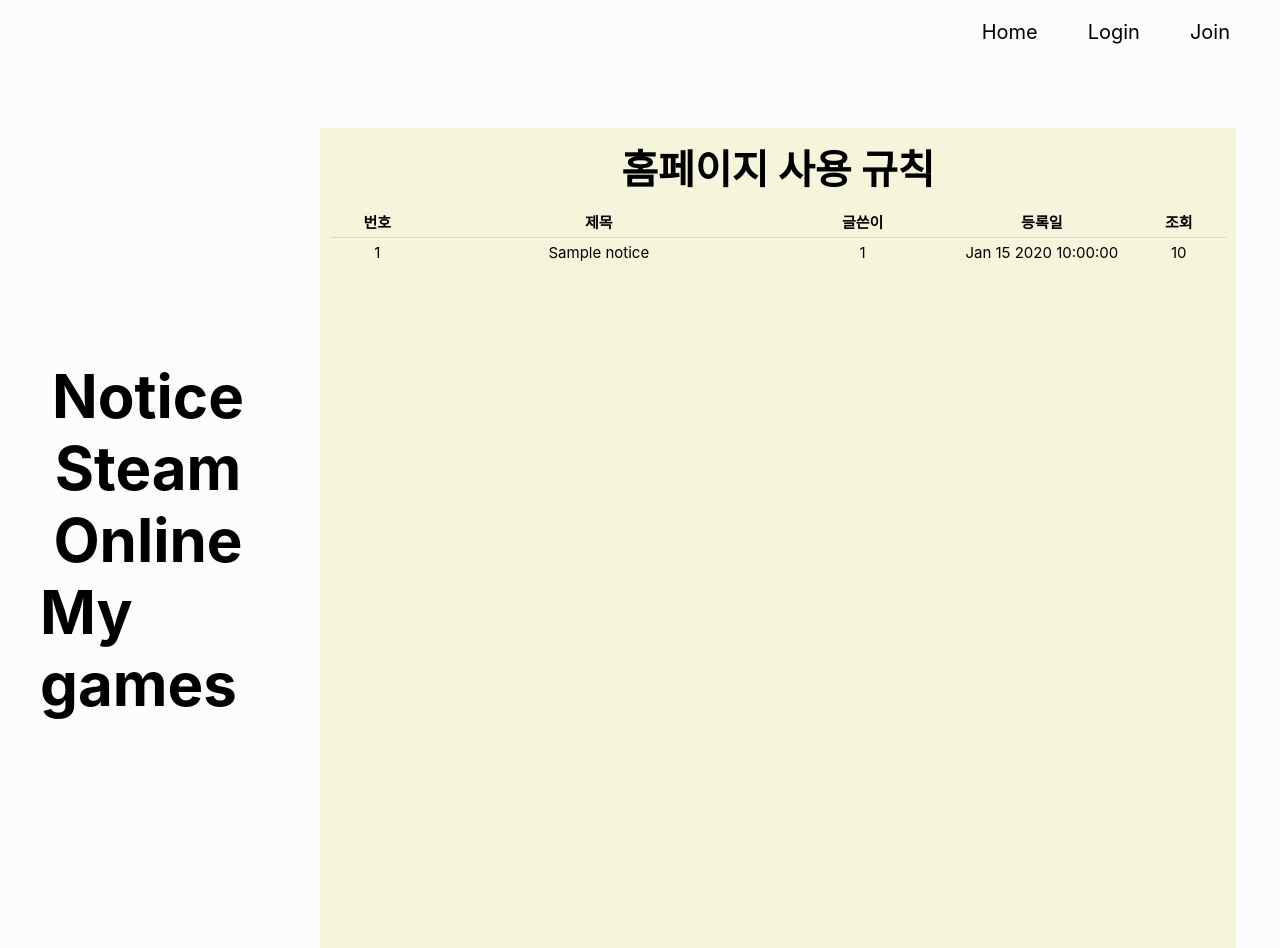
After one commit to Juzdalua/memorable-games, a Node server app: page /notice in a window 1280 px wide. The commit adds this page. Run offline with Node 20, Linux system fonts and the light colour scheme; tables that the repository leaves empty hold one stand-in row (values such as "Sample post"); some libraries are stand-ins or nearby versions.

Commit message:
Added notice

```diff
--- /dev/null
+++ b/src/controllers/noticeController.js
@@ -0,0 +1,93 @@
+import Notice from "../model/Notice";
+import NoticeCounter from "../model/NoticeCounter";
+import User from "../model/User";
+
+export const getNoticeList = async (req, res) => {
+    const notices = await Notice.find({}).sort({idx:"desc"}).populate("owner");
+    return res.render("notice/notice-list", {pageTitle:" | Notice", notices});
+};
+
+// 공지사항 작성
+export const getWrite =  (req, res) => {
+    return res.render("notice/notice-write", {pageTitle:" | Notice"});
+};
+
+export const postWrite = async (req, res) => {
+  const {title, description} = req.body;
+  const user = await User.findById(req.session.user._id);
+
+  //글번호 만들기
+
+
+  let index = await NoticeCounter.findOne({name:"notice"});
+
+  if(!index)
+    index = await NoticeCounter.create({name:"notice"});
+
+  index.index++;
+  index.save();
+
+  const notice = await Notice.create({
+    idx: index.index,
+    title, description,
+     owner: user._id,
+     index: index.index,
+     counter: "NoticeCounter"
+  });
+
+  //유저가 작성한 글 저장하기.
+  user.notice.push(notice._id);
+  user.save();
+
+  res.render("notice/notice", {pageTitle: " | Notice", notice});
+};
+
+export const getNotice = async (req, res) => {
+    const {id} = req.params;
+    const notice = await Notice.findById(id).populate("owner");
+
+    //조회수 올려주기
+    notice.views++;
+    notice.save();
+
+    res.render("notice/notice", {pageTitle:" | Notice", notice});
+};
+
+//공지사항 수정-get
+export const getNoticeModify = async (req, res) => {
+  const {id} = req.params;
+  const notice = await Notice.findById(id).populate("owner");
+
+  //수정 삭제 validation
+  if(res.locals.loggedInUser._id !== String(notice.owner._id))
+    return res.status(403).redirect("/");
+
+  return res.render("notice/notice-modify", {pageTitle:" | Notice", notice});
+};
+
+//공지사항 수정-post
+export const postNoticeModify = async (req, res) => {
+  const {title, description} = req.body;
+  const {id} = req.params;
+
+  const notice = await Notice.findById(id).populate("owner");
+  notice.title = title;
+  notice.description = description;
+  notice.save();
+
+  return res.render("notice/notice", {pageTitle:" | Notice", notice});
+};
+
+//공지사항 삭제
+export const deleteNotice = async (req, res) => {
+  const {id} = req.params;
+  const notice = await Notice.findById(id).populate("owner");
+
+  //validation
+  if(res.locals.loggedInUser._id !== String(notice.owner._id))
+    return res.status(403).redirect("/");
+
+    await Notice.findByIdAndDelete(id);
+    return res.redirect("notice/notice-list");
+
+};
--- a/src/middlewares.js
+++ b/src/middlewares.js
@@ -1,6 +1,6 @@
 export const localsMiddlewares = (req, res, next) => {
     //session
     res.locals.loggedIn = Boolean(req.session.loggedIn);
-    res.locals.loggedInUser = req.session.user;
+    res.locals.loggedInUser = req.session.user || {};
     next();
 };
--- /dev/null
+++ b/src/model/Notice.js
@@ -0,0 +1,16 @@
+import mongoose from 'mongoose';
+const { Schema } = mongoose;
+
+const NoticeSchema = new Schema({
+    idx:{type:Number, required:true, unique:true},
+    title: {type:String, required:true},
+    description: {type:String, required:true},
+    createAt:{type:Date, default:Date.now},
+    views: {type:Number, default:0},
+    owner: {type:mongoose.Schema.Types.ObjectId, required:true, ref:"User"}
+});
+
+
+
+const Notice = mongoose.model("Notice", NoticeSchema);
+export default Notice;
--- a/src/model/User.js
+++ b/src/model/User.js
@@ -4,7 +4,9 @@ const { Schema } = mongoose;
 const UserSchema = new Schema({
     userid: {type:String, required:true, unique:true},
     password: {type:String, required:true},
-    email: {type:String, required:true, unique:true}
+    email: {type:String, required:true, unique:true},
+    grade: {type:Number, required:true, default:2}, //0-master 1-sec_master 2-nomal
+    notice:[ {type:mongoose.Schema.Types.ObjectId, ref:"Notice"} ],
 });
 
 
--- a/src/routers/rootRouter.js
+++ b/src/routers/rootRouter.js
@@ -10,5 +10,4 @@ rootRouter.route("/join").get(getJoin).post(postJoin);
 rootRouter.route("/login").get(getLogin).post(postLogin);
 rootRouter.route("/logout").get(getLogout);
 
-
 export default rootRouter;
--- a/src/server.js
+++ b/src/server.js
@@ -1,6 +1,6 @@
 import express from "express";
 import rootRouter from "./routers/rootRouter";
-import userRouter from "./routers/userRouter";
+import noticeRouter from "./routers/noticeRouter";
 import bodyParser from "body-parser";
 import "./db";
 import session from "express-session";
@@ -26,6 +26,12 @@ app.use(session({
 
 app.use(localsMiddlewares);
 app.use('/', rootRouter);
+app.use('/notice', noticeRouter);
+
+//404 Uncorrect URL
+app.use( (req, res, next)=>{
+    res.status(404).render("404", {pageTitle:" | 404"});
+});
 
 app.listen(PORT, ()=>{
     console.log(`😃 Conneted server, PORT: ${PORT}`);
--- /dev/null
+++ b/src/views/404.pug
@@ -0,0 +1,4 @@
+extends layouts/base.pug
+
+block content
+    h1 404 Error.<br>Page Not Found.
--- a/src/views/join.pug
+++ b/src/views/join.pug
@@ -1,6 +1,10 @@
 extends layouts/base.pug
 
 block content
+    div.main__header
+        span 환영합니다😄
+        span
+
     if user
         form.join-form(action="" method="POST")
             input(type="email" placeholder="E-mail" name="email" required value=`${user.email}`)
--- a/src/views/layouts/base.pug
+++ b/src/views/layouts/base.pug
@@ -19,20 +19,20 @@ html(lang="en")
                         a(href="/join") Join
                 else
                     li
-                        a(href="#") #{loggedInUser.userid}
+                        a(href=`/user/${loggedInUser.userid}`) #{loggedInUser.userid}
                     li
                         a(href="/logout") Logout
 
         nav.nav-sidebar
             ul.nav-sidebar__main
                 li
-                    a(href="#") Notice
+                    a(href="/notice") Notice
                 li
-                    a(href="#") Steam
+                    a(href="/steam") Steam
                 li
-                    a(href="#") Online
+                    a(href="/online") Online
                 li
-                    a(href="#") My games
+                    a(href="/mygames") My games
 
         main
             block content
--- /dev/null
+++ b/src/views/mixins/notice-mixin.pug
@@ -0,0 +1,9 @@
+mixin notice(notice)
+
+
+    div.notice-list__list#notice-list__header-id
+        span.notice-list__header-num=notice.idx
+        a.notice-list__header-title(href=`/notice/${notice._id}`)=notice.title
+        a.notice-list__header-owner(href="#")=notice.owner.userid
+        span.notice-list__header-createAt=String(notice.createAt).substr(4,20)
+        span.notice-list__header-views=notice.views
--- /dev/null
+++ b/src/views/notice/notice-list.pug
@@ -0,0 +1,24 @@
+extends ../layouts/base.pug
+include ../mixins/notice-mixin.pug
+
+block content
+    div.main__header
+        span 홈페이지 사용 규칙
+
+    if loggedIn && loggedInUser.grade === 0
+        div.notice-maseter__write
+            div.notice-maseter__write-btn
+                a(href="/notice/write") 글쓰기
+
+    div.notice-list
+        div.notice-list__header
+            span.notice-list__header-num 번호
+            span.notice-list__header-title 제목
+            span.notice-list__header-owner 글쓴이
+            span.notice-list__header-createAt 등록일
+            span.notice-list__header-views 조회
+        div.notice-list__main
+            each notice in notices
+                +notice(notice)
+            else
+                span 작성된 글이 없습니다.
--- a/src/views/styles/style.css
+++ b/src/views/styles/style.css
@@ -12,6 +12,7 @@ body{
     background-color: rgba(0, 0, 0, 0.01);
 }
 
+/* nav bar */
 a{
     color: black;
     text-decoration: none;
@@ -35,7 +36,7 @@ a:visited{
 }
 
 .nav-sidebar{
-    top:100px;
+    top:300px;
     position: fixed;
     font-size: 60px;
     font-weight: bold;
@@ -49,21 +50,37 @@ a:visited{
     align-items: center;
 }
 
+/* main */
 main{
-    width: 40%;
+    width: 70%;
     height:100%;
-    margin-left: 30%;
+    margin-left: 25%;
     margin-top: 10%;
-    padding: 200px;
-
+    padding: 10px;
+    background-color: beige;
+    display: flex;
+    flex-direction: column;
+    justify-content: flex-start;
+    align-items: center;
 }
 
+.main__header{
+    display: flex;
+    flex-direction: column;
+    justify-content: center;
+    align-items: center;
+    font-size: 40px;
+    font-weight: bold;
+}
+
+/* login, join */
 .join-form,
 .login-form{
     display: flex;
     flex-direction: column;
-    justify-content: center;
+    justify-content: flex-start;
     align-items: center;
+    margin-top: 100px;
 }
 .join-form input,
 .login-form input{
@@ -80,3 +97,143 @@ main{
     cursor: pointer;
     width: 100px;
 }
+
+.login__tojoin,
+.login__tojoin a{
+    font-size: 20px;
+    margin-top: 100px;
+    color: rgba(0, 0, 0, 0.6);
+}
+
+/* notice */
+.notice-maseter__write{
+    display: flex;
+    justify-content: end;
+    width: 100%;
+
+}
+.notice-maseter__write-btn{
+    border: 1px solid rgba(0, 0, 0, 0.5);
+    padding: 5px;
+    border-radius: 5px;
+    box-shadow: 0 4px 6px rgba(50, 50, 93, 0.11), 0 1px 3px rgba(0, 0, 0, 0.08);
+    background-color: rgba(0, 0, 0, 0.1);
+}
+
+.notice-list{
+    display: flex;
+    flex-direction: column;
+    justify-content: flex-start;
+    align-items: center;
+    width:100%;
+    font-size: 15px;
+    margin-top: 10px;
+}
+.notice-list__header{
+    font-weight: bold;
+    border-bottom: 1px solid rgba(0, 0, 0, 0.1);
+}
+.notice-list__header,
+.notice-list__list{
+    display: flex;
+    justify-content: space-between;
+    width:100%
+}
+.notice-list__main{
+    display: flex;
+    flex-direction: column;
+    align-items: center;
+    width: 100%;
+}
+
+.notice-list__header-num{
+    width:10%;
+    padding:5px;
+    display: flex;
+    justify-content: center;
+    align-items: center;
+}
+.notice-list__header-title{
+    width:40%;
+    padding:5px;
+    display: flex;
+    justify-content: center;
+    align-items: center;
+}
+.notice-list__header-owner{
+    width:20%;
+    padding:5px;
+    display: flex;
+    justify-content: center;
+    align-items: center;
+}
+.notice-list__header-createAt{
+    width:20%;
+    padding:5px;
+    display: flex;
+    justify-content: center;
+    align-items: center;
+}
+.notice-list__header-views{
+    width:10%;
+    padding:5px;
+    display: flex;
+    justify-content: center;
+    align-items: center;
+}
+
+/* notice 클릭. :id 연결 */
+.notice__main{
+    width: 100%;
+    display: flex;
+    flex-direction: column;
+}
+#notice-list__header-id:hover{
+    background-color: rgba(0, 0, 0, 0.1);
+}
+.notice__main-header{
+    display: flex;
+    justify-content: space-between;
+    border-bottom: 1px solid rgba(0, 0, 0, 0.1);
+    padding:20px;
+    font-size: 15px;
+    background-color: rgba(0, 0, 0, 0.05);
+}
+.notice__main-header__menu{
+    display: flex;
+    justify-content: space-between;
+    padding:20px;
+    font-size: 15px;
+}
+.notice__main-content{
+    margin-top: 100px;
+    padding: 20px;
+    display: flex;
+    flex-direction: column;
+}
+.notice__main-content__title{
+    font-size: 30px;
+    font-weight: bold;
+}
+.notice__main-content__main{
+    margin-top: 200px;
+    font-size: 17px;
+}
+
+/* notice 작성 */
+.notice-form{
+    display: flex;
+    flex-direction: column;
+    padding: 10px;
+}
+.notice-form textarea{
+    margin: 20px 0px;
+}
+.notice-form input[type="submit"]{
+    width: 100px;
+    cursor: pointer;
+    padding:10px;
+    margin-left: 80%;
+    border-radius: 5px;
+    border: none;
+}
```
Also changed, not shown: src/controllers/userController.js (+5 -4 lines), src/model/NoticeCounter.js (added, +12 -0 lines), src/routers/noticeRouter.js (added, +13 -0 lines), src/views/login.pug (+7 -0 lines), src/views/notice/notice-modify.pug (added, +9 -0 lines), src/views/notice/notice-write.pug (added, +9 -0 lines), src/views/notice/notice.pug (added, +22 -0 lines), src/controllers/rootController.js (line endings or trailing spaces).
